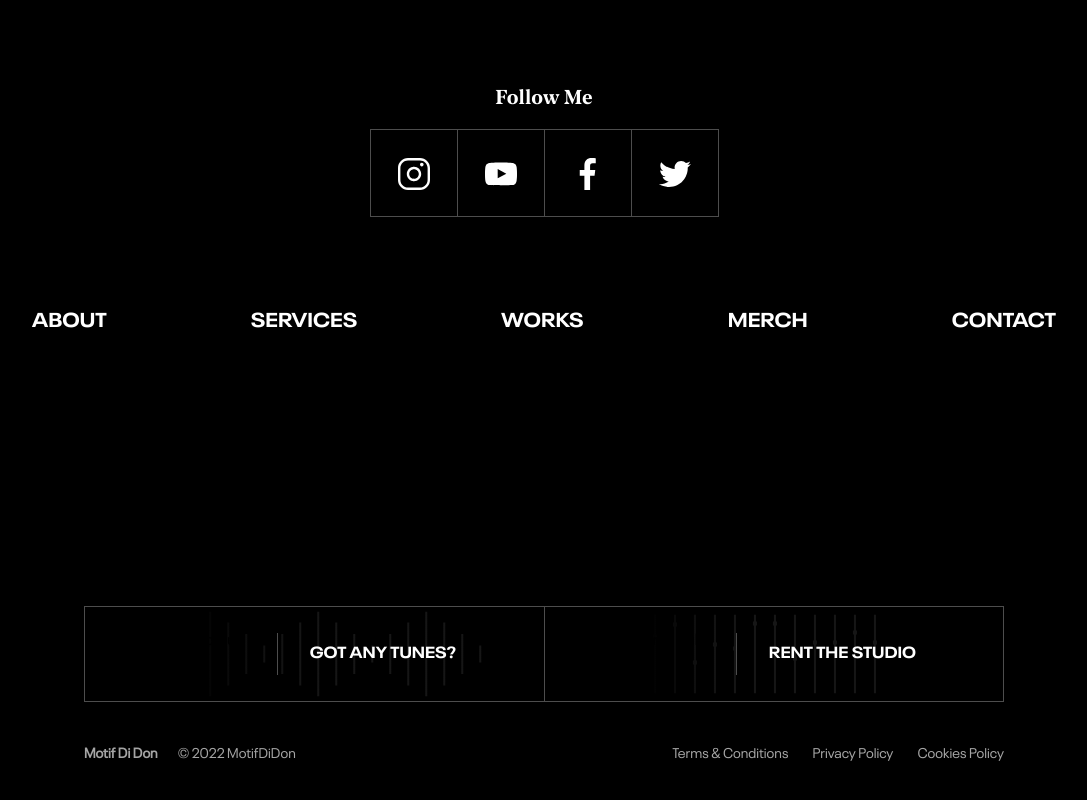
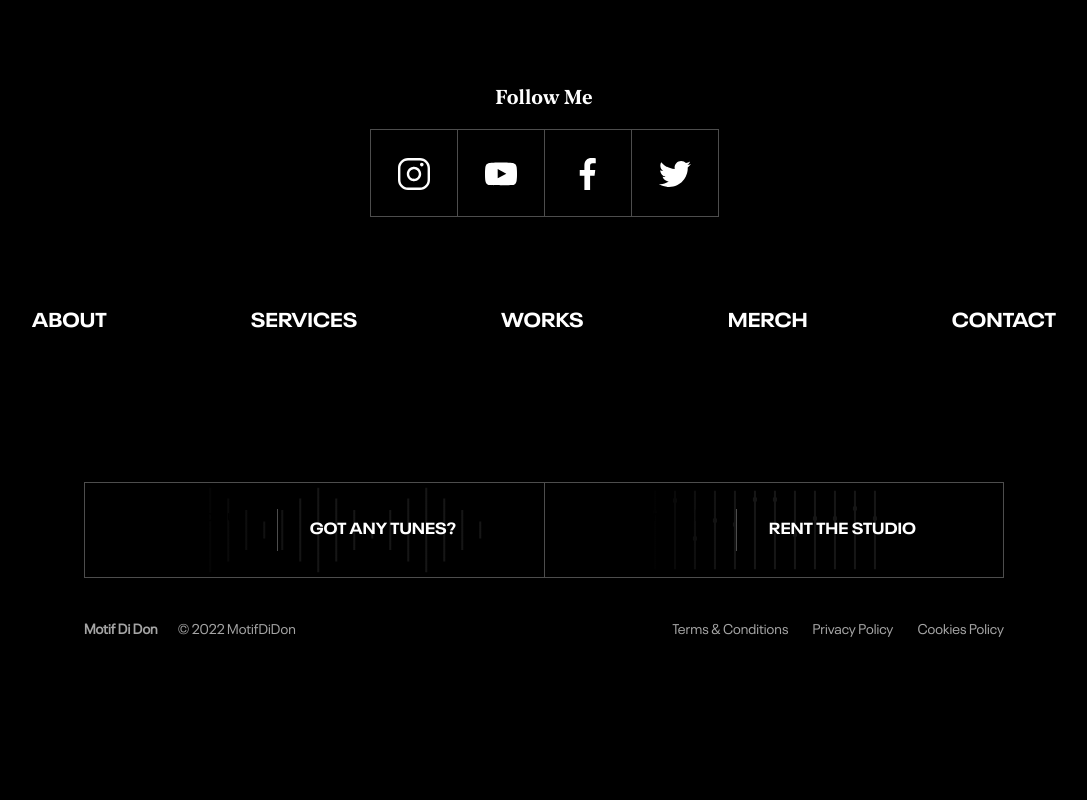
Before and after one commit to IfzaRasool/awesome_books_es6, a Next.js app: page / in a window 1280 px wide. Shown: the part 811-1611 px from the top of the page, without its empty margins (96-1183 px from the left). After the commit the page ends 1549 px from the top, so only its background shows below. Built offline with nearby package versions, Linux system fonts and the light colour scheme.

Commit message:
fix: footer down links flex

```diff
--- a/components/footer/footer.module.scss
+++ b/components/footer/footer.module.scss
@@ -255,7 +255,6 @@ $trans: cubic-bezier(0.785, 0.135, 0.15, 0.86);
 }
 
 .studio {
-  margin-top: 124px;
   align-items: center;
   justify-content: space-between;
   display: flex;
```
